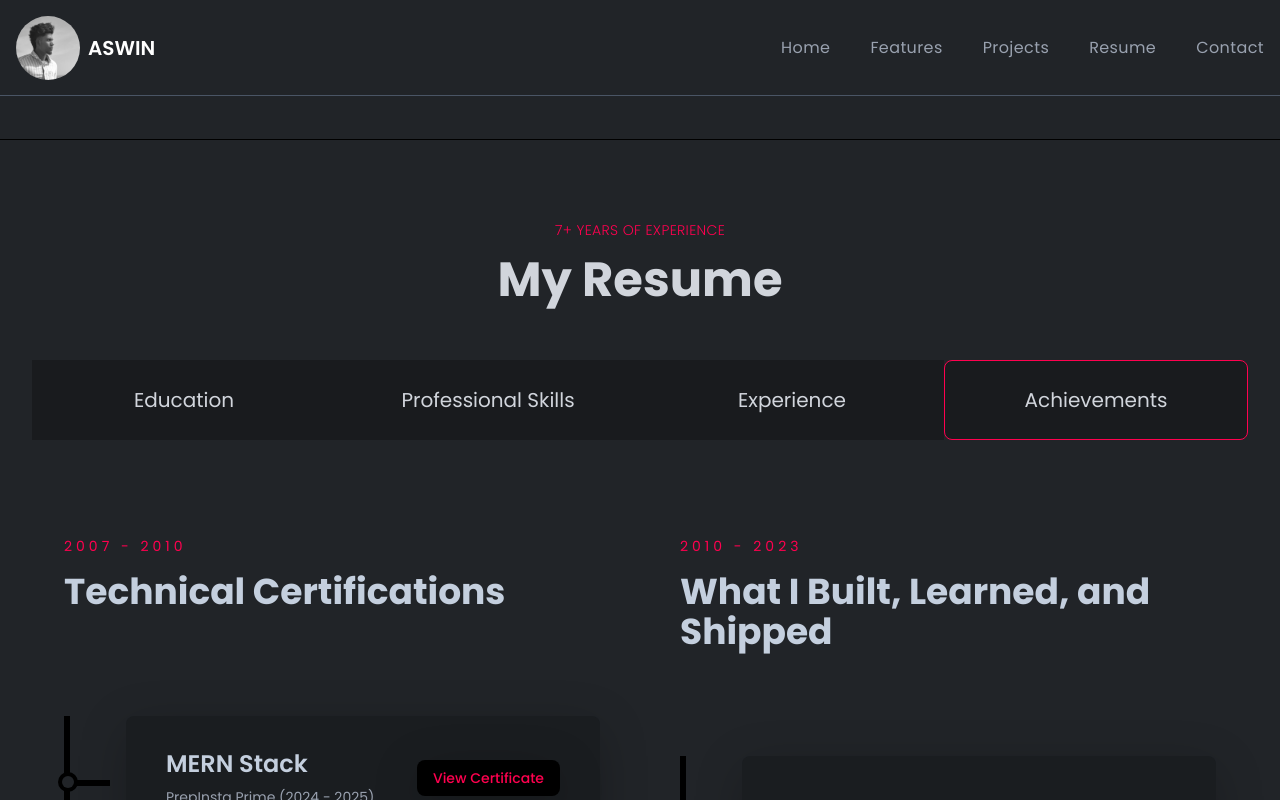
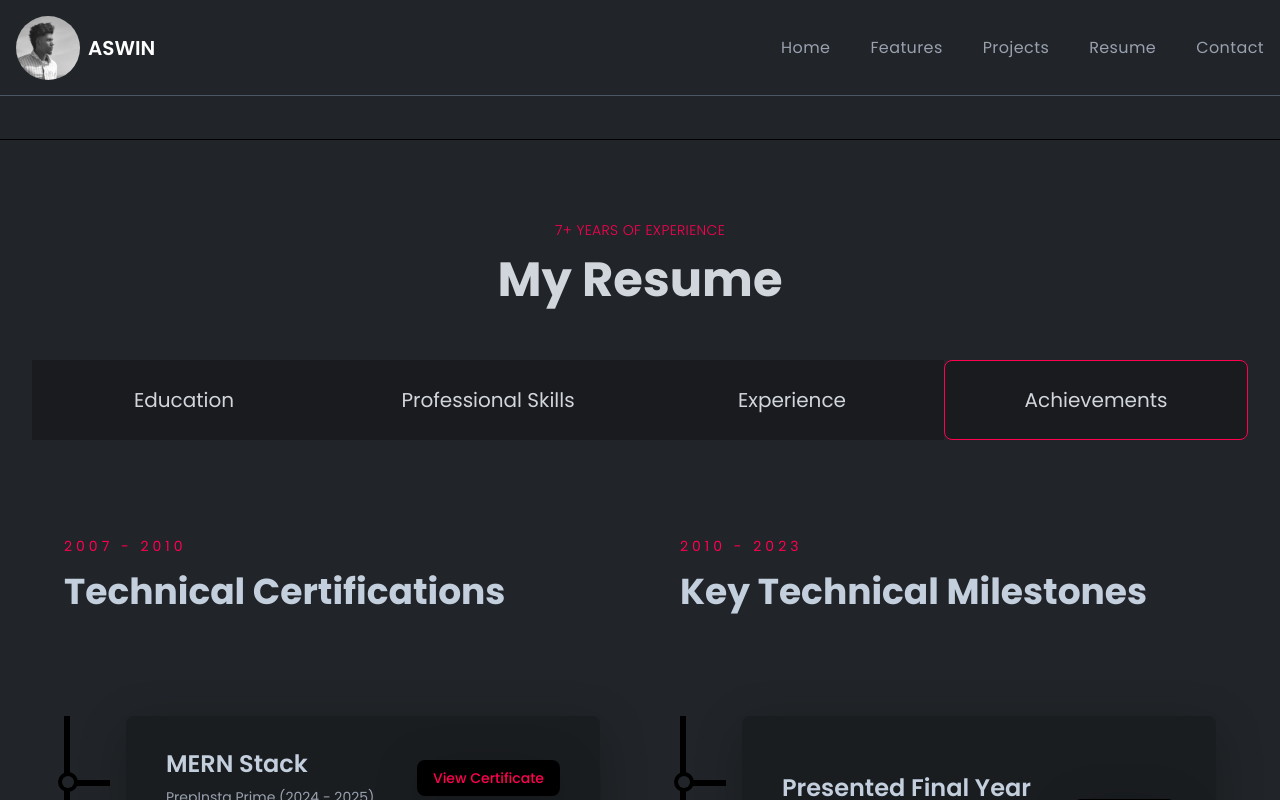
Before and after one commit to Asvinraj2/aswinraj, a React (Vite) app: page / in a window 1280 px wide. Both pictures are taken after a click on the item "Achievements". Shown: the part 2782-3582 px from the top of the page. Built offline with nearby package versions, Linux system fonts and the light colour scheme.

Commit message:
updated acheivements content

```diff
--- a/src/components/resume/Achievement.jsx
+++ b/src/components/resume/Achievement.jsx
@@ -49,7 +49,7 @@ const Achievement = () => {
             2010 - 2023
           </p>
           <h2 className="text-2xl sm:text-3xl md:text-4xl font-bold">
-            What I Built, Learned, and Shipped
+            Key Technical Milestones
           </h2>
         </div>
         <div className="mt-8 sm:mt-10 md:mt-12 lg:mt-14 w-full border-l-[4px] sm:border-l-[6px] border-l-black border-opacity-30 flex flex-col gap-6 sm:gap-8 md:gap-10">
```
